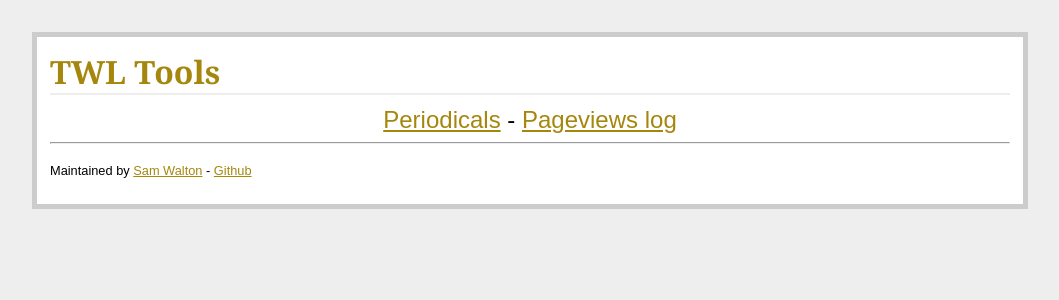
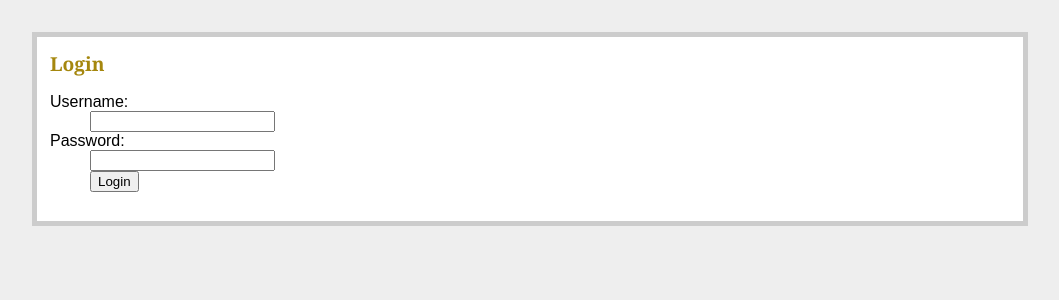
Before and after one commit to Samwalton9/TWL-tools, a Flask app: template templates/login.html in a window 1280 px wide. Shown: the top 300 px of the page, without its empty margins (110-1169 px from the left). Run offline with Flask 2, Linux system fonts and the light colour scheme; the template is opened without the code that fills it, so the values that code supplies are empty.

Commit message:
Added simple site login

```diff
--- a/app.py
+++ b/app.py
@@ -1,4 +1,5 @@
 # A good portion of this code is based on the Flask tutorial (http://flask.pocoo.org/docs/0.12/tutorial/)
+# and flask-login tutorial (https://github.com/maxcountryman/flask-login)
 #
 # Copyright (c) 2017 Sam Walton and contributors
 #
@@ -21,9 +22,9 @@
 # OF CONTRACT, TORT OR OTHERWISE, ARISING FROM, OUT OF OR IN CONNECTION
 # WITH THE SOFTWARE OR THE USE OR OTHER DEALINGS IN THE SOFTWARE.
 
+import flask
+import flask_login
 import os
-import sqlite3
-import flask
 import gspread
 import numpy as np
 from oauth2client.service_account import ServiceAccountCredentials
@@ -33,19 +34,48 @@ from fnmatch import fnmatch
 app = flask.Flask(__name__)
 app.config.from_object(__name__)
 
-app.config.update(dict(
-	USERNAME='admin',
-	PASSWORD='default' #TODO: Move this out to a secret username & password
-))
 app.config.from_envvar('TWLTOOLS_SETTINGS', silent=True)
 
+login_manager = flask_login.LoginManager()
+login_manager.init_app(app)
+
 __dir__ = os.path.dirname(__file__)
+
+loaded_password = open(os.path.join(__dir__,'site_password')).read()[:-1]
+
+users = {'admin':{'password': loaded_password}}
+
+app.secret_key = open(os.path.join(__dir__,'secret_key')).read()[:-1]
+
+class User(flask_login.UserMixin):
+	pass
+
+@login_manager.user_loader
+def load_user(username):
+	if username not in users:
+		return None
+
+	user = User()
+	user.id = username
+	return user
+
+@login_manager.request_loader
+def request_loader(request):
+	username = request.form.get('username')
+	if username not in users:
+		return None
+
+	user = User()
+	user.id = username
+
+	return user
 
 @app.route('/')
 def index():
 	return flask.render_template('index.html')
 
 @app.route('/periodicals', methods=['GET', 'POST'])
+@flask_login.login_required
 def periodicals():
 
 	if flask.request.method == 'POST':
@@ -59,6 +89,7 @@ def periodicals():
 	return flask.render_template('periodicals.html', results=results)
 
 @app.route('/pageviews')
+@flask_login.login_required
 def pageviews():
 
 	logs_list = list_logs(os.path.join(__dir__,"logs/"),"*.txt")
@@ -73,30 +104,39 @@ def pageviews():
 
 
 @app.route('/pageviews/<log_file>')
+@flask_login.login_required
 def individual_log(log_file):
 	results = open('logs/%s_pageviews_log.txt' % log_file, 'r').readlines()
 
 	return flask.render_template('pageviews.html', results=results, type='log')
 
-# @app.route('/login', methods=['GET', 'POST'])
-# def login():
-# 	error = None
-# 	if flask.request.method == 'POST':
-# 		if flask.request.form['username'] != app.config['USERNAME']:
-# 			error = 'Invalid username'
-# 		elif flask.request.form['password'] != app.config['PASSWORD']:
-# 			error = 'Invalid password'
-# 		else:
-# 			flask.session['logged in'] = True
-# 			flask.flash('Logged in successfully')
-# 			return flask.redirect(flask.url_for('index'))
-# 	return flask.render_template('login.html', error=error)
+@app.route('/login', methods=['GET', 'POST'])
+def login():
 
-# @app.route('/logout')
-# def logout():
-# 	flask.session.pop('logged_in', None)
-# 	flask.flash('Logged out')
-# 	return flask.redirect(flask.url_for('index'))
+	if flask.request.method == 'POST':
+		username = flask.request.form['username']
+		if username in users:
+			if flask.request.form['password'] == users[username]['password']:
+				user = User()
+				user.id = username
+				flask_login.login_user(user)
+				flask.flash('Logged in successfully')
+				return flask.redirect(flask.url_for('index'))
+			else:
+				error_msg = 'Incorrect password'
+				return flask.render_template('login.html', error=error_msg)
+		else:
+			error_msg = 'Incorrect username'
+			return flask.render_template('login.html', error=error_msg)
+
+	return flask.render_template('login.html')
+
+@app.route('/logout')
+@flask_login.login_required
+def logout():
+	flask_login.logout_user()
+	flask.flash('Logged out successfully')
+	return flask.redirect(flask.url_for('index'))
 
 def list_logs(log_directory, file_pattern):
 	final_list = []
--- a/requirements.txt
+++ b/requirements.txt
@@ -1,4 +1,5 @@
 flask
+flask-login
 gspread
 numpy
 oauth2client
--- a/static/style.css
+++ b/static/style.css
@@ -6,19 +6,14 @@ h2              { font-size: 1.2em; }
 
 .page           { margin: 2em auto; width: 60em; border: 5px solid #ccc;
                   padding: 0.8em; background: white; }
-.entries        { list-style: none; margin: 0; padding: 0; }
-.entries li     { margin: 0.8em 1.2em; }
-.entries li h2  { margin-left: -1em; }
-.add-entry      { font-size: 0.9em; border-bottom: 1px solid #ccc; }
-.add-entry dl   { font-weight: bold; }
 .metanav        { text-align: right; font-size: 0.8em; padding: 0.3em;
-                  margin-bottom: 1em; background: #fafafa; }
+                  margin-bottom: 1em; }
 .flash          { background: #cee5F5; padding: 0.5em;
                   border: 1px solid #aacbe2; }
 .error          { background: #f0d6d6; padding: 0.5em; }
 .submission-button {margin-bottom: 1cm; text-align: center;}
 .footer 		{font-size: 0.8em; margin-top: 0.5cm;}
-.navbar 		{font-size: 1.5em; margin-top: 0.3cm; text-align: center}
+.navbar 		{font-size: 1.5em; margin-top: 0.3cm; margin-bottom: 1cm; text-align: center}
 .back-button	{margin-top: 0.3cm; margin-bottom: 1cm}
 .header-text	{margin-bottom: 0.5cm; font-size: 0.8em;}
 .subtext		{font-size: 0.8em; margin-bottom: 0.5cm}
--- a/templates/index.html
+++ b/templates/index.html
@@ -2,21 +2,21 @@
 <title>TWL Tools</title>
 <link rel=stylesheet type=text/css href="{{ url_for('static', filename='style.css') }}">
 <div class=page>
+  <div class=metanav>
+    {% if not current_user.is_authenticated %}
+      <a href="{{ url_for('login') }}">log in</a>
+    {% else %}
+      <a href="{{ url_for('logout') }}">log out</a>
+    {% endif %}
+  </div>
   <h1>TWL Tools</h1>
+  {% for message in get_flashed_messages() %}
+    <div class=flash>{{ message }}</div>
+  {% endfor %}
   <div class="navbar">
     <a href="{{ url_for('periodicals') }}">Periodicals</a> -
     <a href="{{ url_for('pageviews') }}">Pageviews log</a>
   </div>
-  {#<div class=metanav>
-  {% if not session.logged_in %}
-    <a href="{{ url_for('login') }}">log in</a>
-  {% else %}
-    <a href="{{ url_for('logout') }}">log out</a>
-  {% endif %}
-  </div>
-  {% for message in get_flashed_messages() %}
-    <div class=flash>{{ message }}</div>
-  {% endfor %}#}
 
   <hr>
   <p class="footer">
--- a/templates/login.html
+++ b/templates/login.html
@@ -1,5 +1,7 @@
-{% extends "index.html" %}
-{% block body %}
+<!doctype html>
+<title>TWL Tools - Login</title>
+<link rel=stylesheet type=text/css href="{{ url_for('static', filename='style.css') }}">
+<div class=page>
   <h2>Login</h2>
   {% if error %}<p class=error><strong>Error:</strong> {{ error }}{% endif %}
   <form action="{{ url_for('login') }}" method=post>
@@ -11,4 +13,4 @@
       <dd><input type=submit value=Login>
     </dl>
   </form>
-{% endblock %}
+</div>
```
Also changed, not shown: 1 other file.
